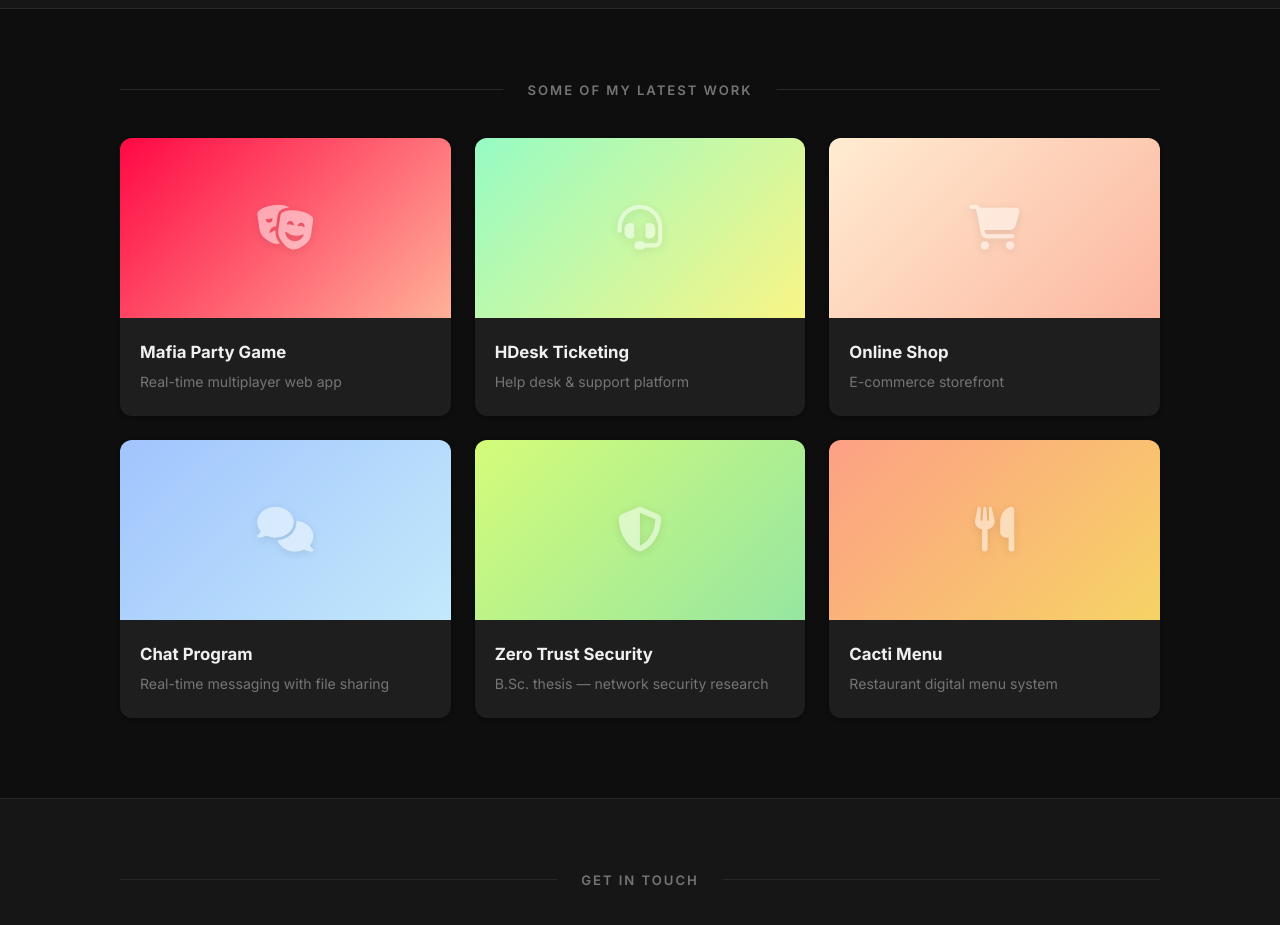
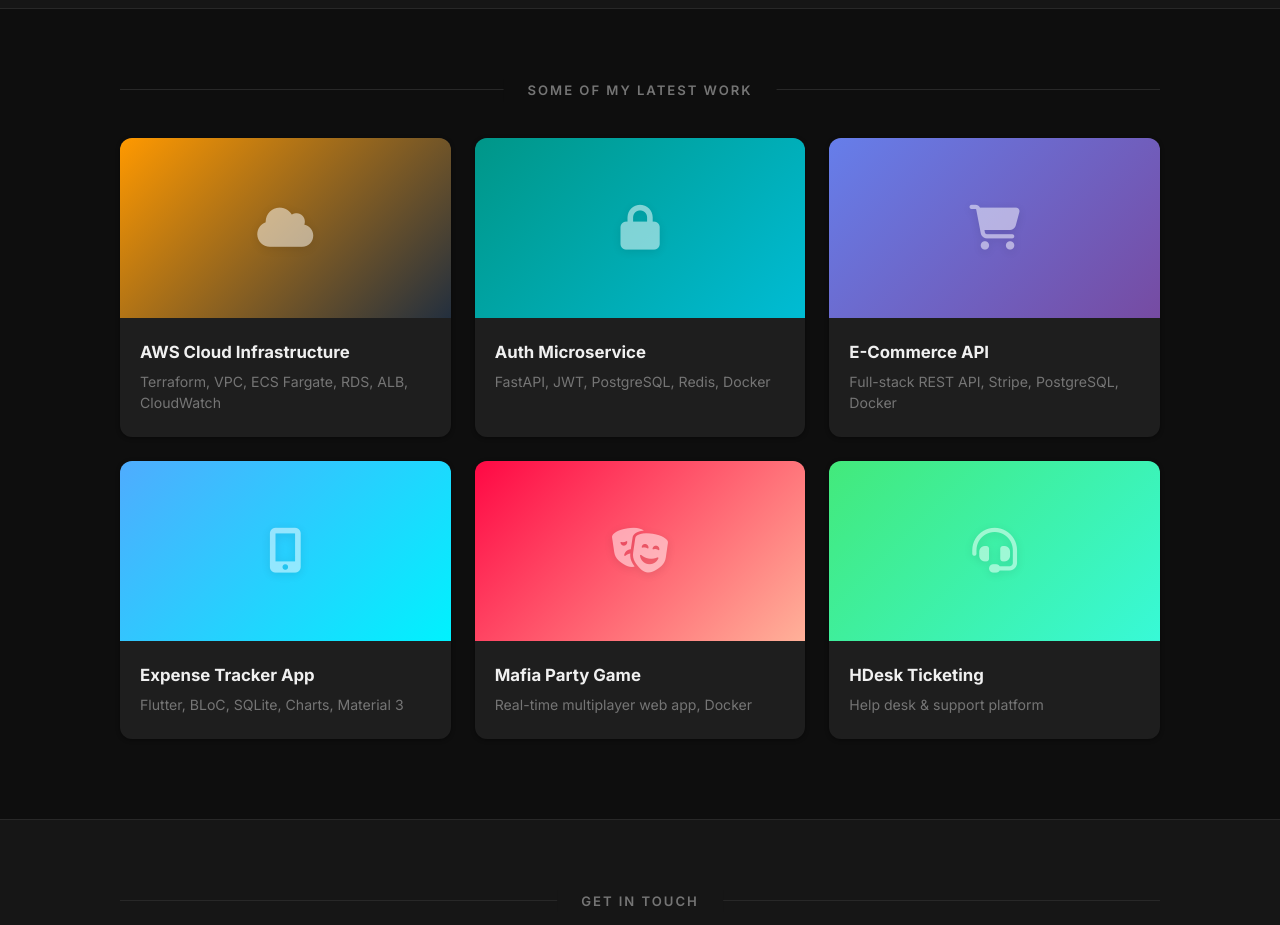
Before and after one commit to shahabRDZ/personal-website, a plain HTML site: page portfolio/index.html in a window 1280 px wide. Shown: the part 1580-2505 px from the top of the page. Drawn offline with Linux system fonts and the light colour scheme.

Commit message:
Update portfolio with professional projects: AWS, FastAPI, E-commerce, Flutter

```diff
--- a/portfolio/index.html
+++ b/portfolio/index.html
@@ -303,67 +303,68 @@
         </div>
 
         <div class="card-grid">
+            <a href="https://github.com/shahabRDZ/aws-cloud-infra" target="_blank" rel="noopener" class="card">
+                <div class="card__thumb card__thumb--gradient" style="background: linear-gradient(135deg, #FF9900, #232F3E);">
+                    <i class="fas fa-cloud card__thumb-icon"></i>
+                </div>
+                <div class="card__body">
+                    <h3 class="card__title">AWS Cloud Infrastructure</h3>
+                    <p class="card__sub">Terraform, VPC, ECS Fargate, RDS, ALB, CloudWatch</p>
+                </div>
+                <div class="card__arrow"><i class="fas fa-arrow-right"></i></div>
+            </a>
+
+            <a href="https://github.com/shahabRDZ/fastapi-auth-service" target="_blank" rel="noopener" class="card">
+                <div class="card__thumb card__thumb--gradient" style="background: linear-gradient(135deg, #009688, #00BCD4);">
+                    <i class="fas fa-lock card__thumb-icon"></i>
+                </div>
+                <div class="card__body">
+                    <h3 class="card__title">Auth Microservice</h3>
+                    <p class="card__sub">FastAPI, JWT, PostgreSQL, Redis, Docker</p>
+                </div>
+                <div class="card__arrow"><i class="fas fa-arrow-right"></i></div>
+            </a>
+
+            <a href="https://github.com/shahabRDZ/ecommerce-api" target="_blank" rel="noopener" class="card">
+                <div class="card__thumb card__thumb--gradient" style="background: linear-gradient(135deg, #667eea, #764ba2);">
+                    <i class="fas fa-cart-shopping card__thumb-icon"></i>
+                </div>
+                <div class="card__body">
+                    <h3 class="card__title">E-Commerce API</h3>
+                    <p class="card__sub">Full-stack REST API, Stripe, PostgreSQL, Docker</p>
+                </div>
+                <div class="card__arrow"><i class="fas fa-arrow-right"></i></div>
+            </a>
+
+            <a href="https://github.com/shahabRDZ/flutter-expense-tracker" target="_blank" rel="noopener" class="card">
+                <div class="card__thumb card__thumb--gradient" style="background: linear-gradient(135deg, #4facfe, #00f2fe);">
+                    <i class="fas fa-mobile-screen-button card__thumb-icon"></i>
+                </div>
+                <div class="card__body">
+                    <h3 class="card__title">Expense Tracker App</h3>
+                    <p class="card__sub">Flutter, BLoC, SQLite, Charts, Material 3</p>
+                </div>
+                <div class="card__arrow"><i class="fas fa-arrow-right"></i></div>
+            </a>
+
             <a href="https://github.com/shahabRDZ/GAME.Mafia" target="_blank" rel="noopener" class="card">
                 <div class="card__thumb card__thumb--gradient" style="background: linear-gradient(135deg, #ff0844, #ffb199);">
                     <i class="fas fa-masks-theater card__thumb-icon"></i>
                 </div>
                 <div class="card__body">
-                    <h3 class="card__title" data-i18n="card_mafia">Mafia Party Game</h3>
-                    <p class="card__sub" data-i18n="card_mafia_sub">Real-time multiplayer web app</p>
+                    <h3 class="card__title">Mafia Party Game</h3>
+                    <p class="card__sub">Real-time multiplayer web app, Docker</p>
                 </div>
                 <div class="card__arrow"><i class="fas fa-arrow-right"></i></div>
             </a>
 
             <a href="https://github.com/shahabRDZ/HD-desk" target="_blank" rel="noopener" class="card">
-                <div class="card__thumb card__thumb--gradient" style="background: linear-gradient(135deg, #96fbc4, #f9f586);">
+                <div class="card__thumb card__thumb--gradient" style="background: linear-gradient(135deg, #43e97b, #38f9d7);">
                     <i class="fas fa-headset card__thumb-icon"></i>
                 </div>
                 <div class="card__body">
-                    <h3 class="card__title" data-i18n="card_hdesk">HDesk Ticketing</h3>
-                    <p class="card__sub" data-i18n="card_hdesk_sub">Help desk &amp; support platform</p>
-                </div>
-                <div class="card__arrow"><i class="fas fa-arrow-right"></i></div>
-            </a>
-
-            <a href="https://github.com/shahabRDZ/Online_Shop" target="_blank" rel="noopener" class="card">
-                <div class="card__thumb card__thumb--gradient" style="background: linear-gradient(135deg, #ffecd2, #fcb69f);">
-                    <i class="fas fa-cart-shopping card__thumb-icon"></i>
-                </div>
-                <div class="card__body">
-                    <h3 class="card__title" data-i18n="card_shop">Online Shop</h3>
-                    <p class="card__sub" data-i18n="card_shop_sub">E-commerce storefront</p>
-                </div>
-                <div class="card__arrow"><i class="fas fa-arrow-right"></i></div>
-            </a>
-
-            <a href="https://github.com/shahabRDZ/Graphic-Online-Chat-Program" target="_blank" rel="noopener" class="card">
-                <div class="card__thumb card__thumb--gradient" style="background: linear-gradient(135deg, #a1c4fd, #c2e9fb);">
-                    <i class="fas fa-comments card__thumb-icon"></i>
-                </div>
-                <div class="card__body">
-                    <h3 class="card__title" data-i18n="card_chat">Chat Program</h3>
-                    <p class="card__sub" data-i18n="card_chat_sub">Real-time messaging with file sharing</p>
-                </div>
-                <div class="card__arrow"><i class="fas fa-arrow-right"></i></div>
-            </a>
-
-            <div class="card">
-                <div class="card__thumb card__thumb--gradient" style="background: linear-gradient(135deg, #d4fc79, #96e6a1);">
-                    <i class="fas fa-shield-halved card__thumb-icon"></i>
-                </div>
-                <div class="card__body">
-                    <h3 class="card__title" data-i18n="card_zero">Zero Trust Security</h3>
-                    <p class="card__sub" data-i18n="card_zero_sub">B.Sc. thesis — network security research</p>
-                </div>
-            </div>
-
-            <a href="https://github.com/shahabRDZ/cacti-menu" target="_blank" rel="noopener" class="card">
-                <div class="card__thumb card__thumb--gradient" style="background: linear-gradient(135deg, #fda085, #f6d365);">
-                    <i class="fas fa-utensils card__thumb-icon"></i>
-                </div>
-                <div class="card__body">
-                    <h3 class="card__title" data-i18n="card_cacti">Cacti Menu</h3>
-                    <p class="card__sub" data-i18n="card_cacti_sub">Restaurant digital menu system</p>
+                    <h3 class="card__title">HDesk Ticketing</h3>
+                    <p class="card__sub">Help desk &amp; support platform</p>
                 </div>
                 <div class="card__arrow"><i class="fas fa-arrow-right"></i></div>
             </a>
```
